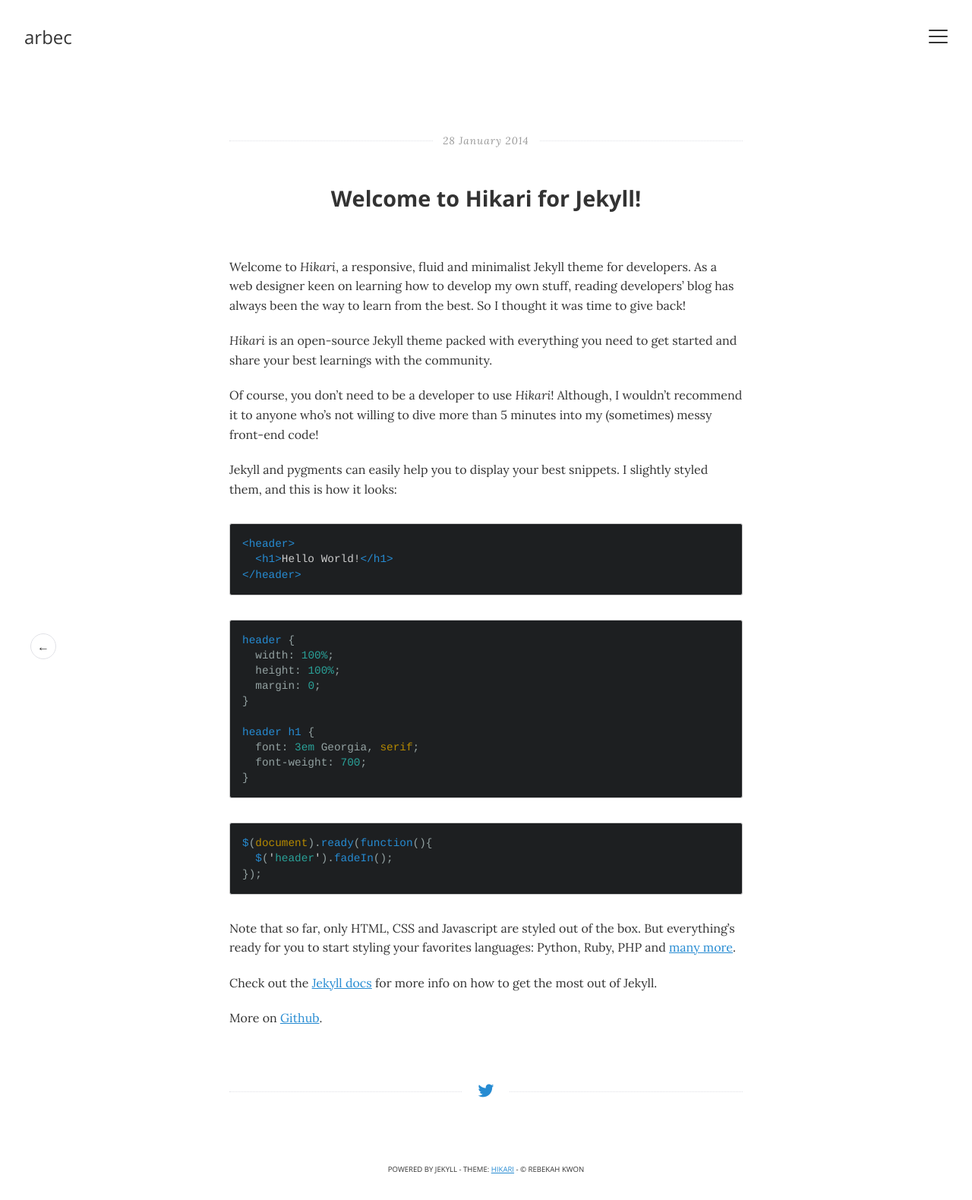
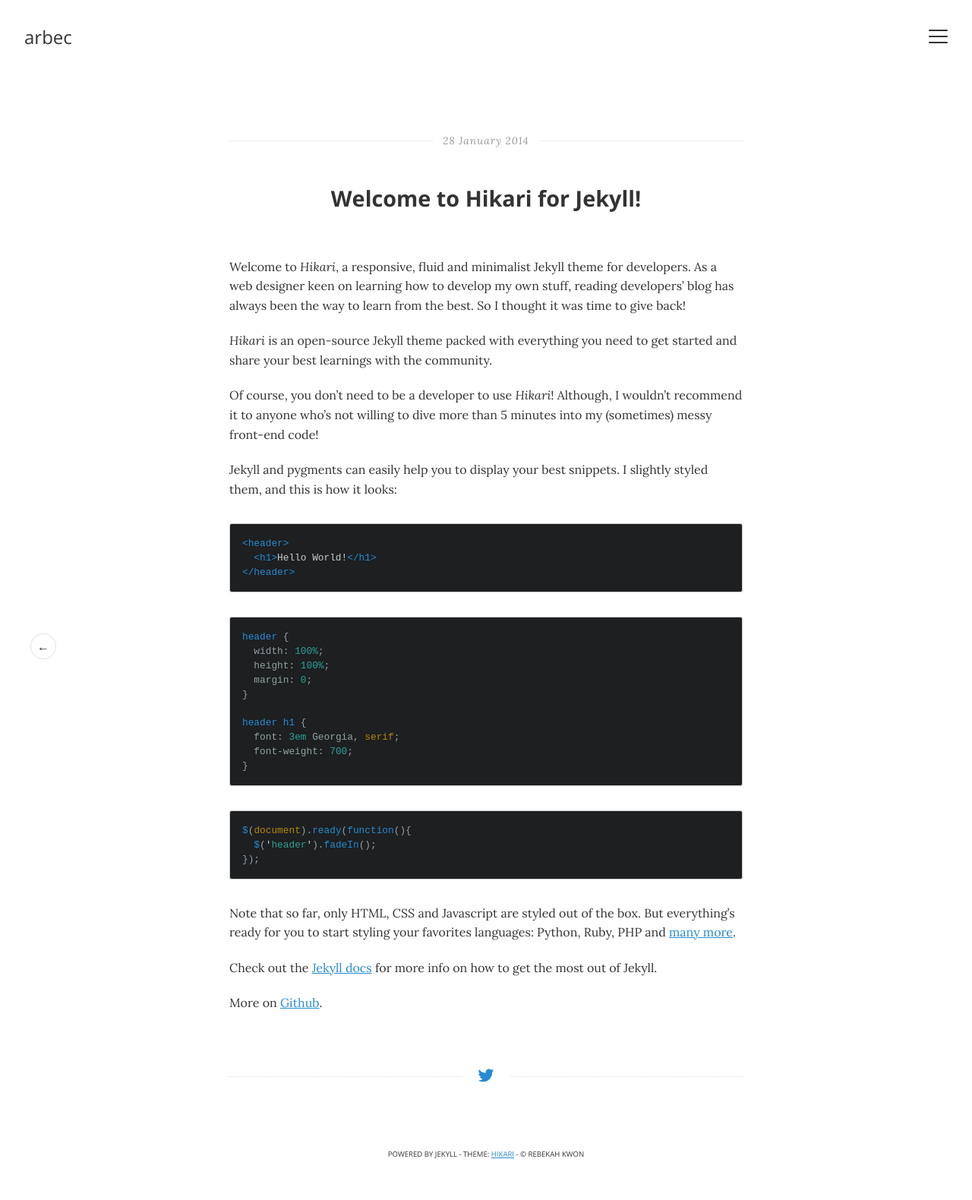
Before and after one commit to tbstbstbstbs/temo, a Jekyll site: the page built from _posts/2014-01-28-welcome-to-jekyll.markdown, in a window 1280 px wide. Shown: the whole page at 76% size. Built offline with Jekyll 4.4.1, drawn with Linux system fonts in a browser that asks for light colours; some web fonts are replaced.

Commit message:
fix overflow bug with pre selector, console font

```diff
--- a/_layouts/default.html
+++ b/_layouts/default.html
@@ -10,7 +10,7 @@
       <meta http-equiv="content-language" content="en-gb" />
       <meta name="description" content="{{ site.description }}">
       <meta name="viewport" content="width=device-width, initial-scale=1, maximum-scale=1">
-      <link href="//fonts.googleapis.com/css?family=Open+Sans:400italic,400,300,700|Lora:400,700,400italic" rel="stylesheet" type="text/css">
+      <link href="//fonts.googleapis.com/css?family=Open+Sans:400italic,400,300,700|Lora:400,700,400italic|Droid+Sans+Mono" rel="stylesheet" type="text/css">
       <link rel="stylesheet" type="text/css" href="{{ site.baseurl| split: '/' | join:'/'}}/css/main.css" />
       <link href="atom.xml" type="application/atom+xml" rel="alternate" title="Site ATOM Feed">
   </head>
--- a/_scss/components/_syntax.scss
+++ b/_scss/components/_syntax.scss
@@ -4,16 +4,19 @@
 .highlight {
   border: 1px solid #cccccc;
   border-radius: 3px;
-  padding: $spacing-s $spacing-s;
   background-color: #1d1f21;
   margin: $spacing-m auto;
   overflow: auto;
   color: lighten($text-color, 60%);
 }
 
+.highlight pre {
+  padding: $spacing-s $spacing-s;
+}
+
 code {
-  font-family: 'Courier', monospace;
-  font-size: 0.9em;
+  font-family: 'Droid Sans Mono', monospace;
+  font-size: 0.8em;
   line-height: 1.4;
 }
 
```
